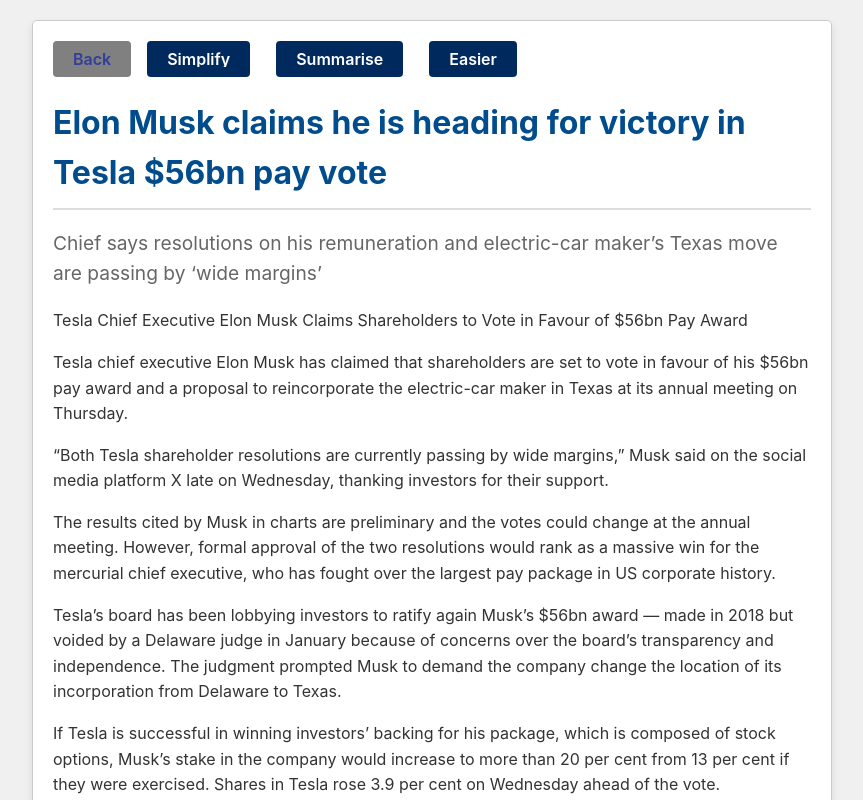
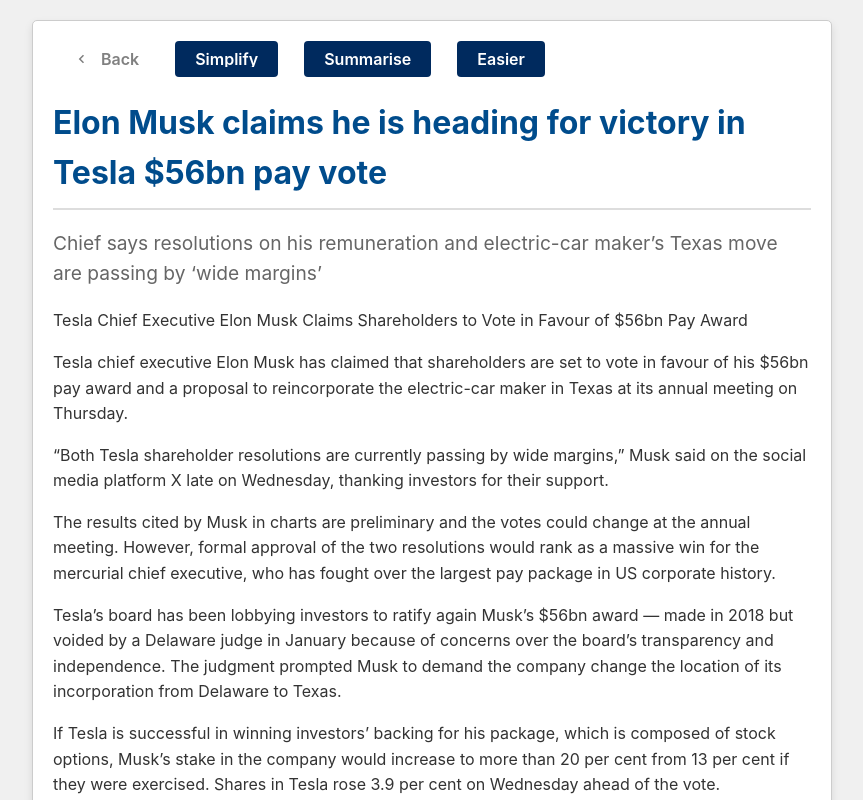
Before and after one commit to Lexlex4/equal-equity-app, a React (Vite) app: page / in a window 1280 px wide. Both pictures are taken after a click on the link 187 px from the left and 371 px from the top of the page. Shown: the top 800 px of the page, without its empty margins (208-1071 px from the left). Built offline with nearby package versions, Linux system fonts and the light colour scheme.

Commit message:
wip semi final

```diff
--- a/package.json
+++ b/package.json
@@ -21,9 +21,11 @@
   "dependencies": {
     "@mantine/core": "7.10.2",
     "@mantine/hooks": "7.10.2",
+    "@tabler/icons": "^3.7.0",
     "axios": "^1.7.2",
     "react": "^18.3.1",
     "react-dom": "^18.3.1",
+    "react-icons": "^5.2.1",
     "react-router-dom": "^6.23.1"
   },
   "devDependencies": {
--- a/src/components/Articles/ArticlePage.tsx
+++ b/src/components/Articles/ArticlePage.tsx
@@ -1,6 +1,7 @@
 import React, { useState, useEffect } from 'react';
 import axios from 'axios';
 import { Group, Button } from '@mantine/core';
+import { BiChevronLeft } from 'react-icons/bi';
 import './articlePage.css';
 
 type ArticlePageProps = {
@@ -77,8 +78,9 @@
           variant="transparent"
           onClick={onBack}
           className="back-button"
+          leftSection={<BiChevronLeft size={18} />}
         >
-          Back
+        Back
         </Button>
         <Button
           variant="default"
--- a/src/components/Articles/articlePage.css
+++ b/src/components/Articles/articlePage.css
@@ -37,7 +37,7 @@
 }
 
 .back-button {
-  background-color: grey;
+  color: gray;
   padding: 10px 20px;
   border: none;
   border-radius: 4px;
@@ -47,13 +47,14 @@
 }
 
 .back-button:hover {
-  background-color: #5a6268; /* Darker grey color on hover */
+  background-color: #adb4ba;
+  color: gray;
 }
 
 .action-button {
-  background-color: #002a5e; /* Blue color for action buttons */
+  background-color: #002a5e;
   padding: 10px 20px;
-  color: #fff; /* White text color */
+  color: #fff;
   border: none;
   border-radius: 4px;
   cursor: pointer;
@@ -62,7 +63,8 @@
 }
 
 .action-button:hover {
-  background-color: #0056b3; /* Darker blue color on hover */
+  background-color: #29517c;
+  color: #fff;
 }
 
 
--- a/src/pages/home.css
+++ b/src/pages/home.css
@@ -57,6 +57,7 @@
   transition: transform 0.3s ease, box-shadow 0.3s ease;
   background-color: white;
   border-radius: 8px;
+  text-align: left;
   box-shadow: 0 4px 8px rgba(0, 0, 0, 0.1);
 }
 
```
Also changed, not shown: 1 other file (tests, documents, lock files or other folders).
